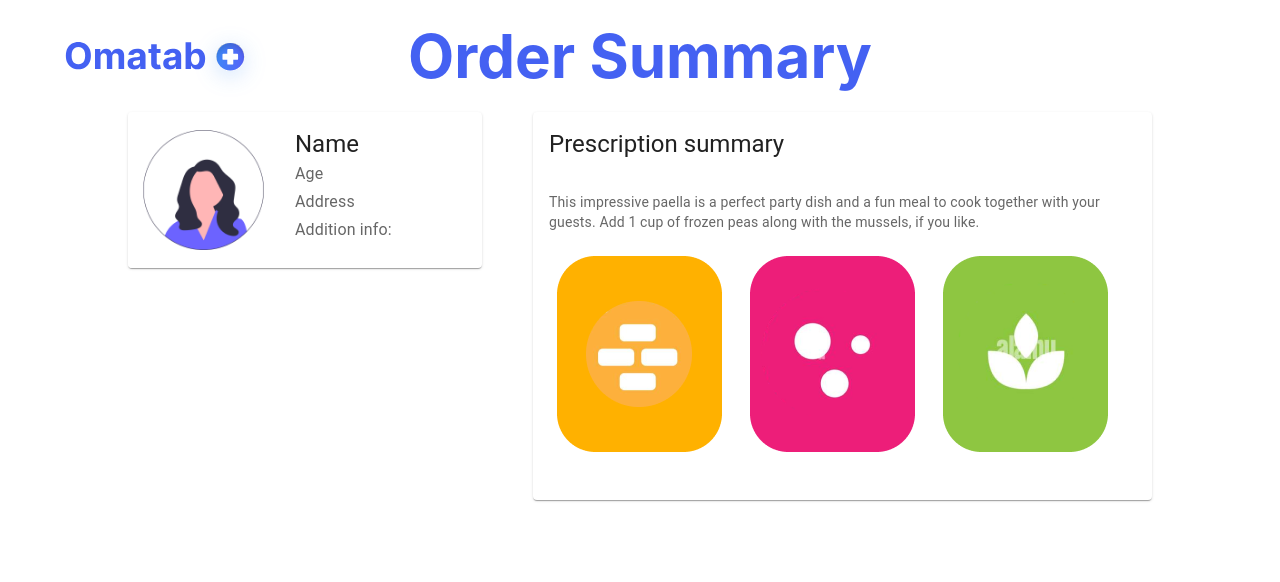
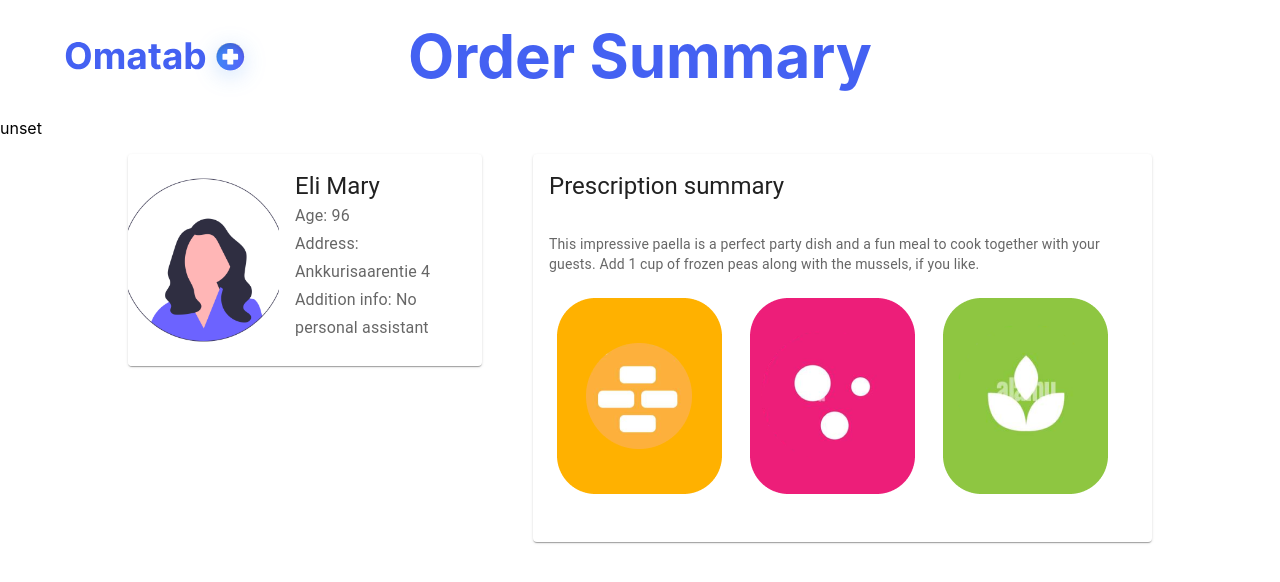
Before and after one commit to dieu-vu/junction-22-omatab, a React (Create React App) app in the folder client-app/: page / in a window 1280 px wide. Shown: the top 582 px of the page. Built offline with nearby package versions, Linux system fonts and the light colour scheme; no server answers.

Commit message:
add dummy data

```diff
--- a/client-app/src/features/orderSummary/OderSummary.tsx
+++ b/client-app/src/features/orderSummary/OderSummary.tsx
@@ -1,14 +1,14 @@
 import Header from '../../components/Header/Header';
 import PrescriptionSummary from './PrescriptionSummaryCard';
 import PatientCard from './PatientCard';
-
+import { patient } from '../../seedData/patient';
 import './styles.css';
 
 const OrderSummary = () => {
   return (
     <>
       <Header title='Order Summary' />
-
+      <p>{ process.env.REACT_APP_MERCHANT_ID || 'env var not found'}</p>
       <div className='container'>
         <div className='left-card'>
           <PatientCard />
--- a/client-app/src/features/orderSummary/PatientCard.tsx
+++ b/client-app/src/features/orderSummary/PatientCard.tsx
@@ -1,7 +1,9 @@
 import { Box, Card, CardContent, CardMedia, Typography } from '@mui/material';
 import profilePic from '../../assets/profile_pic.png';
+import { patient, PatientInfo } from '../../seedData/patient';
 
 export default function PatientCard() {
+  var patientInfo: PatientInfo = patient;
   return (
     <Card sx={{ display: 'flex' }}>
       <CardMedia
@@ -12,15 +14,15 @@ export default function PatientCard() {
       />
       <Box sx={{ display: 'flex', flexDirection: 'column' }}>
         <CardContent sx={{ flex: '1 0 auto' }}>
-          <Typography variant='h5'>Name</Typography>
+          <Typography variant='h5'>{patientInfo.Name}</Typography>
           <Typography variant='subtitle1' color='text.secondary'>
-            Age
+            Age: {patientInfo.Age}
           </Typography>
           <Typography variant='subtitle1' color='text.secondary'>
-            Address
+            Address: {patientInfo.Address}
           </Typography>
           <Typography variant='subtitle1' color='text.secondary'>
-            Addition info:
+            Addition info: {patientInfo.AdditionInfo}
           </Typography>
         </CardContent>
       </Box>
--- a/client-app/src/features/orderSummary/PrescriptionSummaryCard.tsx
+++ b/client-app/src/features/orderSummary/PrescriptionSummaryCard.tsx
@@ -11,6 +11,7 @@ import { useState } from 'react';
 import item1 from '../../assets/item1.png';
 import item2 from '../../assets/item2.png';
 import item3 from '../../assets/item3.png';
+import {Prescription, prescriptions} from '../../seedData/prescriptions';
 
 interface ExpandMoreProps {
   expand: string;
--- /dev/null
+++ b/client-app/src/seedData/patient.ts
@@ -0,0 +1,13 @@
+export type PatientInfo = {
+    Name: string;
+    Age: number;
+    Address: string;
+    AdditionInfo: string;
+}
+
+export const patient: PatientInfo = {
+    Name: "Eli Mary",
+    Age: 96,
+    Address: "Ankkurisaarentie 4",
+    AdditionInfo: "No personal assistant"
+}
```
Also changed, not shown: client-app/src/seedData/prescriptions.ts (added, +43 -0 lines).
